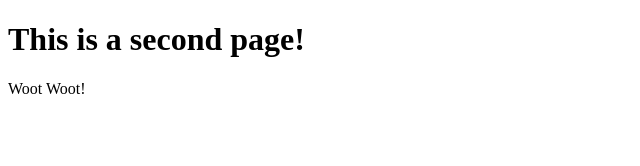
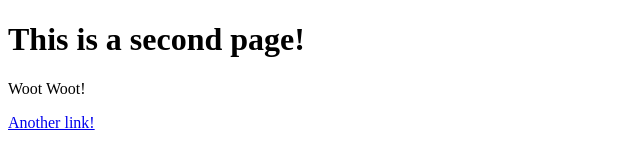
Before and after one commit to ergitlin/ergitlin.github.io, a plain HTML site: page nextpage.html in a window 1280 px wide. Shown: the whole page, without its empty margins (0-640 px from the left). Drawn offline with Linux system fonts and the light colour scheme.

Commit message:
Update nextpage.html

```diff
--- a/nextpage.html
+++ b/nextpage.html
@@ -3,5 +3,6 @@
     <body>
         <h1>This is a second page!</h1>
         <p>Woot Woot!</p>
+        <a href = "index.html">Another link!</a>
     </body>
 </html>
```
